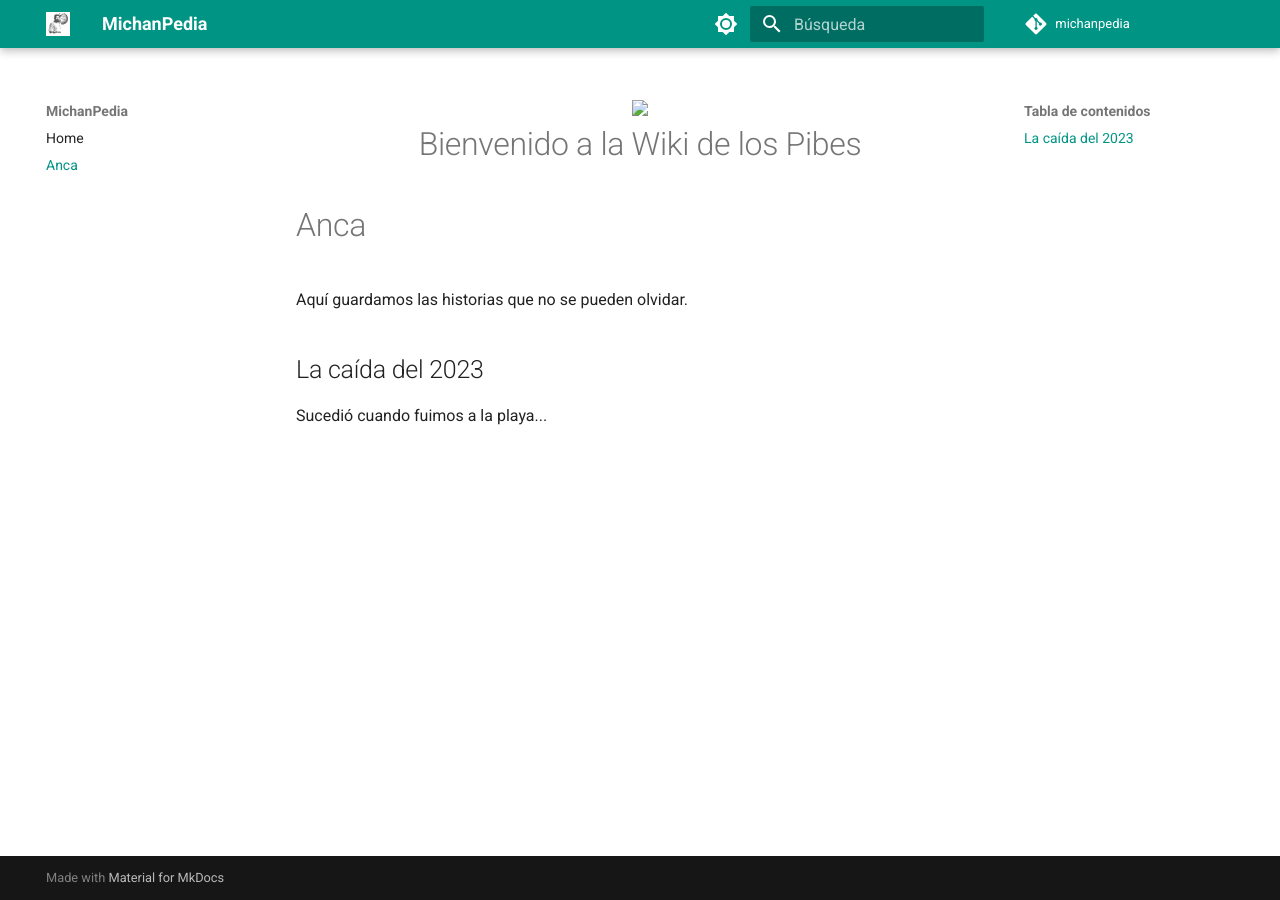
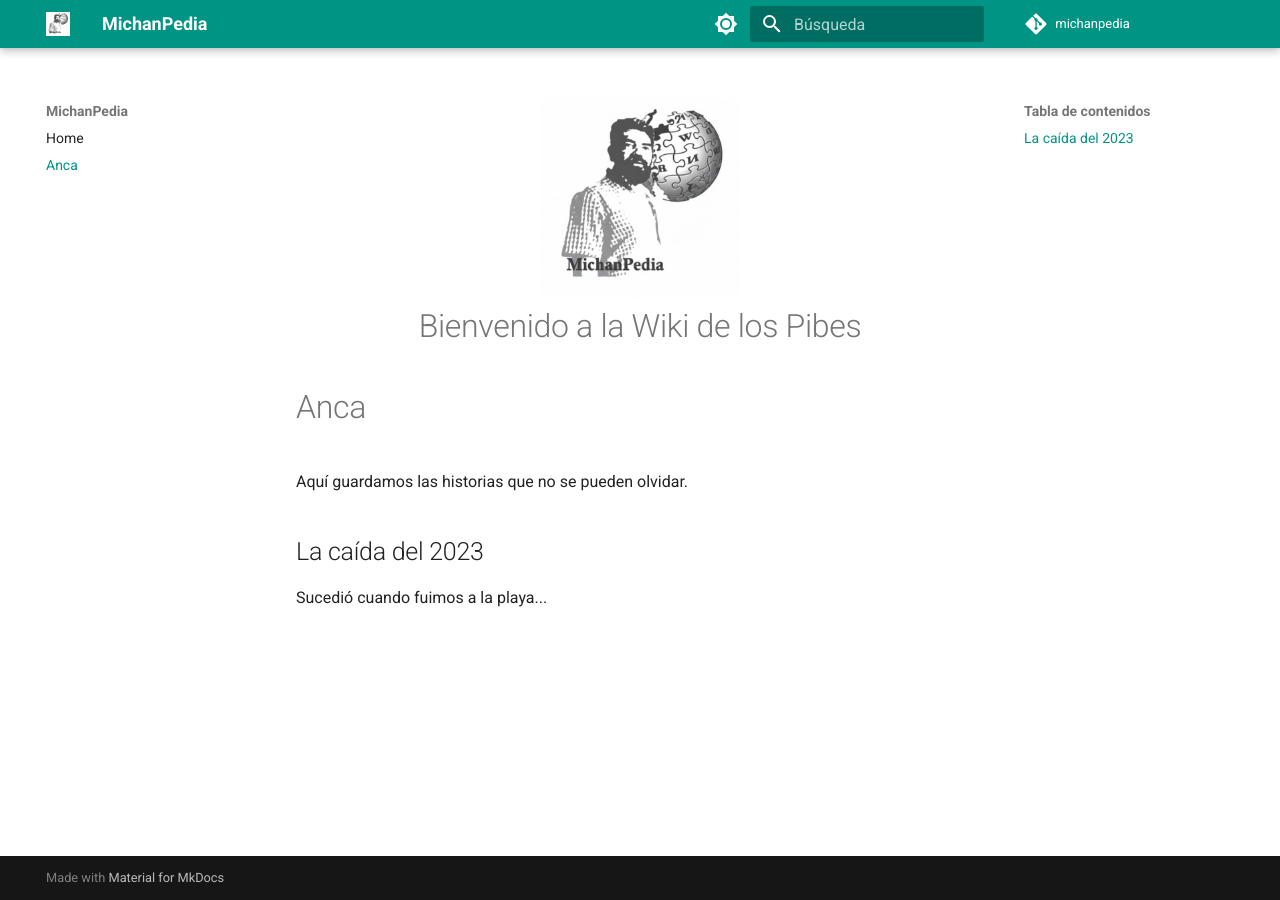
Before and after one commit to jongt23/michanpedia, an MkDocs documentation site: the page built from docs/anca.md, in a window 1280 px wide. Built offline with MkDocs 1.6.1 and Material for MkDocs 9.7.7, drawn with Linux system fonts in a browser that asks for light colours; comment, search, counter and statistics services are not loaded.

Commit message:
cambios anca

```diff
--- a/docs/anca.md
+++ b/docs/anca.md
@@ -1,5 +1,5 @@
 <div align="center">
-  <img src="assets/logo.png" width="200" />
+  <img src="../assets/logo.png" width="200" />
   <h1>Bienvenido a la Wiki de los Pibes</h1>
 </div>
 
```
Also changed, not shown: site/404.html, site/anca/index.html, site/index.html, site/search/search_index.json.
